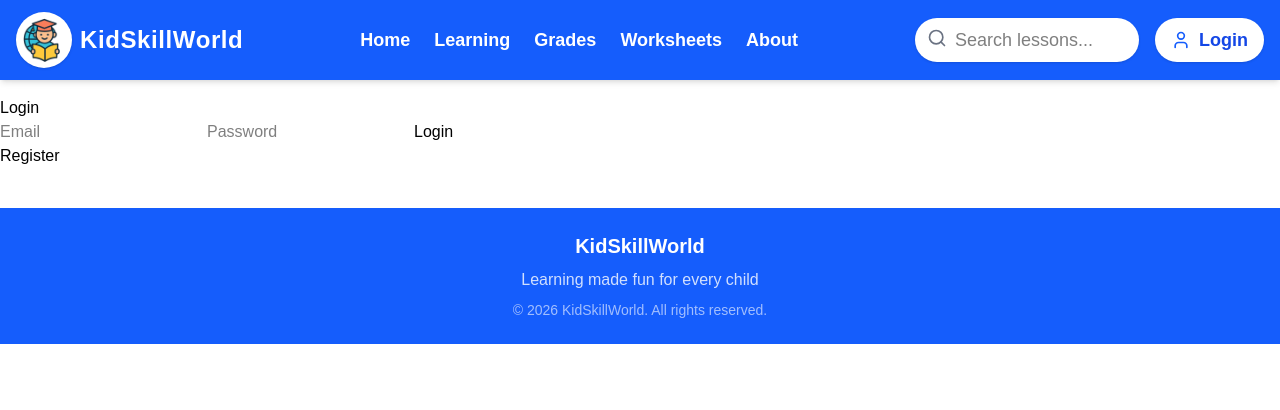
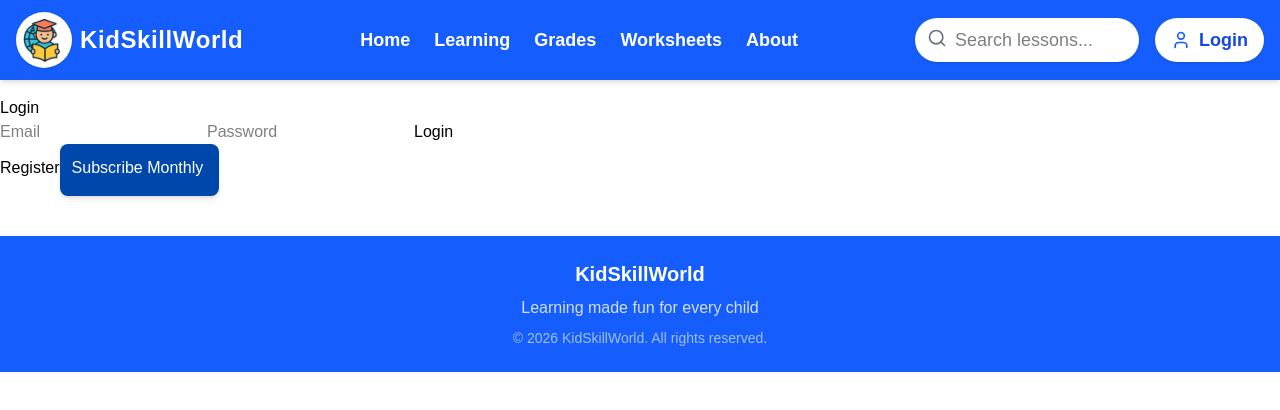
Before and after one commit to adhriton25/kidskillworld, a Next.js app: page /login in a window 1280 px wide. Shown: the top 410 px of the page. Built offline with nearby package versions, Linux system fonts and the light colour scheme.

Commit message:
fix: color

```diff
--- a/app/login/page.tsx
+++ b/app/login/page.tsx
@@ -3,6 +3,7 @@
 import { signIn } from "next-auth/react";
 import { useState } from "react";
 import { useRouter } from "next/navigation";
+import { Button } from "@/components/Base/Button";
 
 export default function LoginPage() {
   const [email, setEmail] = useState("");
@@ -23,16 +24,21 @@ export default function LoginPage() {
     <div>
       <h1>Login</h1>
       <form onSubmit={handleSubmit}>
-        <input value={email} onChange={e => setEmail(e.target.value)} placeholder="Email" />
+        <input
+          value={email}
+          onChange={(e) => setEmail(e.target.value)}
+          placeholder="Email"
+        />
         <input
           value={password}
-          onChange={e => setPassword(e.target.value)}
+          onChange={(e) => setPassword(e.target.value)}
           placeholder="Password"
           type="password"
         />
         <button type="submit">Login</button>
       </form>
       <a href="/register">Register</a>
+      <Button variant="primary">Subscribe Monthly</Button>
     </div>
   );
 }
--- a/app/worksheet-library/page.tsx
+++ b/app/worksheet-library/page.tsx
@@ -85,7 +85,7 @@ export default function WorkSheetLibrary() {
                   onChange={() => setSelectedSubject(sub)}
                   className="w-4 h-4 text-blue-600 border-gray-300 focus:ring-blue-500"
                 />
-                <span className={`text-sm transition-colors ${selectedSubject === sub ? "text-[var(--grape-purple)] font-bold" : "text-slate-600 group-hover:text-slate-900"}`}>
+                <span className={`text-sm transition-colors ${selectedSubject === sub ? "text-[var(--deep-purple)] font-bold" : "text-slate-600 group-hover:text-slate-900"}`}>
                   {sub}
                 </span>
               </label>
@@ -102,7 +102,7 @@ export default function WorkSheetLibrary() {
                 onClick={() => setSelectedGrade(grade)}
                 className={`py-2 text-xs font-medium rounded-md border transition-all ${
                   selectedGrade === grade
-                    ? "bg-[var(--leaf-green)] border-transparent text-white shadow-sm"
+                    ? "bg-[var(--emerald-green)] border-transparent text-white shadow-sm"
                     : "bg-white border-gray-200 text-slate-600 hover:border-gray-400"
                 }`}
               >
@@ -150,10 +150,10 @@ export default function WorkSheetLibrary() {
           {(selectedSubject || selectedGrade || selectedSkill) && (
             <div className="flex flex-wrap items-center gap-2 mb-8">
               {selectedSubject && (
-                <Chip label={selectedSubject} variant="filter" color="var(--grape-purple)" onRemove={() => removeFilter("subject")} />
+                <Chip label={selectedSubject} variant="filter" color="var(--deep-purple)" onRemove={() => removeFilter("subject")} />
               )}
               {selectedGrade && (
-                <Chip label={selectedGrade} variant="filter" color="var(--leaf-green)" onRemove={() => removeFilter("grade")} />
+                <Chip label={selectedGrade} variant="filter" color="var(--emerald-green)" onRemove={() => removeFilter("grade")} />
               )}
               {selectedSkill && (
                 <Chip label={selectedSkill} variant="filter" color="#3b82f6" onRemove={() => removeFilter("skill")} />
--- a/components/Base/Button.tsx
+++ b/components/Base/Button.tsx
@@ -10,7 +10,7 @@ type ButtonVariant =
   | "error"
   | "info";
 
-type ButtonShape = "square" | "rounded" | "pill";
+type ButtonShape = "square" | "rounded" ;
 
 type ButtonMode = "button" | "loading" | "fab";
 
@@ -54,7 +54,7 @@ interface ButtonProps {
 export const Button: React.FC<ButtonProps> = ({
   mode = "button",
   variant = "primary",
-  shape = "rounded",
+  shape = "square",
   disabled = false,
   selected = false,
   showUnderline = false,
@@ -67,9 +67,8 @@ export const Button: React.FC<ButtonProps> = ({
   isLinkButton = false,
   onClick,
   onKeyDown,
-  loadingText = "Loading...",
   spinnerSize = 18,
-  spinnerColor = "white",
+  spinnerColor = "Black",
   fabSize = "md",
   futureSlot,
 }) => {
@@ -92,9 +91,8 @@ export const Button: React.FC<ButtonProps> = ({
 
   // Shape mapping
   const shapeMap: Record<ButtonShape, string> = {
-    square: "rounded-[var(--radius-sm)]",
-    rounded: "rounded-[var(--radius-md)]",
-    pill: "rounded-[var(--radius-pill)]",
+    square: "rounded-[var(--radius-md)]",
+    rounded: "rounded-[var(--radius-pill)]",
   };
 
   // FAB sizes
@@ -151,7 +149,7 @@ export const Button: React.FC<ButtonProps> = ({
       {isLoading && (
         <>
           <span
-            className="absolute left-3 flex items-center justify-center"
+            className="flex items-center justify-center"
             style={{
               width: spinnerSize,
               height: spinnerSize,
--- a/components/common/GradeCard.tsx
+++ b/components/common/GradeCard.tsx
@@ -6,7 +6,7 @@ import {
   ChevronRight,
 } from "lucide-react";
 import { GradeWithDetails } from "@/types/GradeWithDetails";
-import { getGradeColor } from "@/lib/utils";
+
 import { getSubjectIcon } from "@/Constant/subjects";
 
 export const GradeCard = ({ grade }: { grade: GradeWithDetails }) => {
@@ -46,12 +46,10 @@ export const GradeCard = ({ grade }: { grade: GradeWithDetails }) => {
     {} as Record<string, typeof grade.skills>,
   );
 
-  const headerBg = getGradeColor(grade.id);
-
   return (
     <div className="w-full max-w-sm bg-white rounded-2xl shadow-lg overflow-hidden border border-gray-100">
       {/* Header */}
-      <div className={`${headerBg} py-4 text-center`}>
+      <div className={`bg-[var(--grade-${grade.id})] py-4 text-center`}>
         <h2 className="text-white text-3xl font-bold">{grade.name}</h2>
       </div>
 
--- a/lib/utils.tsx
+++ b/lib/utils.tsx
@@ -7,14 +7,14 @@ export function cn(...inputs: ClassValue[]) {
 // Color mapping for grades
 export const getGradeColor = (gradeId: number) => {
   const GRADE_COLORS: Record<number, string> = {
-  0: "bg-[var(--sky-blue)]",
-  1: "bg-[var(--sunshine-yellow)]",
-  2: "bg-[var(--leaf-green)]",
-  3: "bg-[var(--coral-orange)]",
-  4: "bg-[var(--grape-purple)]",
-  5: "bg-[var(--bubblegum-pink)]",
-  6: "bg-[var(--ocean-teal)]",
-  7: "bg-[var(--deep-orange)]",
+  0: "bg-[var(--grade-0)]",
+  1: "bg-[var(--grade-1)]",
+  2: "bg-[var(--grade-2)]",
+  3: "bg-[var(--grade-3)]",
+  4: "bg-[var(--grade-4)]",
+  5: "bg-[var(--grade-5)]",
+  6: "bg-[var(--grade-6)]",
+  7: "bg-[var(--grade-7)]",
 };
   return GRADE_COLORS[gradeId] || GRADE_COLORS[0];
 };
--- a/styles/_colors.scss
+++ b/styles/_colors.scss
@@ -1,40 +1,39 @@
 // Export as CSS variables
 :root {
-  --sky-blue: #3ba9ff;
-  --sunshine-yellow: #ffd93d;
-  --leaf-green: #4caf50;
-  --coral-orange: #ff7a59;
-  --grape-purple: #8e59ff;
-  --bubblegum-pink: #ff6fb5;
-  --ocean-teal: #2bbfbf;
-  --soft-red: #ff4c4c;
-  --deep-navy: #1c2b4a;
-  --cool-gray: #f2f4f7;
-  --dark-gray: #4a4a4a;
+  --deep-blue: #0047ab;
+  --vivid-orange: #d35400;
+  --hot-pink: #c2185b;
+  --emerald-green: #1b8a3d;
+  --golden-amber: #b88600;
+  --firebrick-red: #a40021;
+  --teal-blue: #007a8e;
+  --deep-purple: #6a1b9a;
+  --soft-charcoal: #333333; //	Primary Body Text	Use on White or Cream
+  --cloud-white: #f9f9f9; //	Main Background	Use with Dark Text
 
   // Semantic
-  --color-primary: var(--sky-blue);
-  --color-secondary: var(--coral-orange);
-  --color-accent: var(--bubblegum-pink);
-  --color-success: var(--leaf-green);
-  --color-warning: var(--sunshine-yellow);
-  --color-error: var(--soft-red);
-  --color-info: var(--ocean-teal);
+  --color-primary: var(--deep-blue);
+  --color-secondary: var(--vivid-orange);
+  --color-accent: var(--hot-pink);
+  --color-success: var(--emerald-green);
+  --color-warning: var(--golden-amber);
+  --color-error: var(--firebrick-red);
+  --color-info: var(--teal-blue);
 
   // Text & Background
-  --text-default: var(--dark-gray);
+  --text-default: var(--soft-charcoal);
   --text-on-dark: #ffffff;
   --text-on-light: #000000;
   --bg-default: #ffffff;
-  --bg-muted: var(--cool-gray);
+  --bg-muted: var(--cloud-white);
 
   // Grade Colors
-  --grade-0: var(--sky-blue);
-  --grade-1: var(--sunshine-yellow);
-  --grade-2: var(--leaf-green);
-  --grade-3: var(--coral-orange);
-  --grade-4: var(--grape-purple);
-  --grade-5: var(--bubblegum-pink);
-  --grade-6: var(--ocean-teal);
-  --grade-7: var(--soft-red);
+  --grade-0: var(--deep-blue);
+  --grade-1: var(--vivid-orange);
+  --grade-2: var(--hot-pink);
+  --grade-3: var(--emerald-green);
+  --grade-4: var(--golden-amber);
+  --grade-5: var(--firebrick-red);
+  --grade-6: var(--deep-purple);
+  --grade-7: var(--teal-blue);
 }
--- a/styles/_components.scss
+++ b/styles/_components.scss
@@ -3,7 +3,6 @@
   --button-bg: var(--color-primary);
   --button-bg-hover: color-mix(in srgb, var(--color-primary) 85%, black);
   --button-text: #ffffff;
-  --button-radius: var(--radius-md);
   --button-padding: var(--space-3) var(--space-4);
 
   // Chips
@@ -13,13 +12,13 @@
   --chip-padding: var(--space-1) var(--space-3);
 
   // Pagination
-  --pagination-active: var(--grape-purple);
-  --pagination-hover: color-mix(in srgb, var(--grape-purple) 90%, white);
+  --pagination-active: var(--deep-purple);
+  --pagination-hover: color-mix(in srgb, var(--emerald-green) 90%, white);
 
   // Header & Navigation
-  --header-bg: var(--deep-navy);
+  --header-bg: var(--deep-blue);
   --header-text: #ffffff;
 
-  --nav-bg: var(--leaf-green);
+  --nav-bg: var(--emerald-green);
   --nav-text: #ffffff;
 }
```
